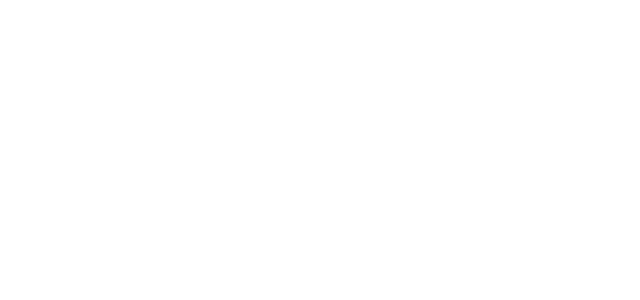
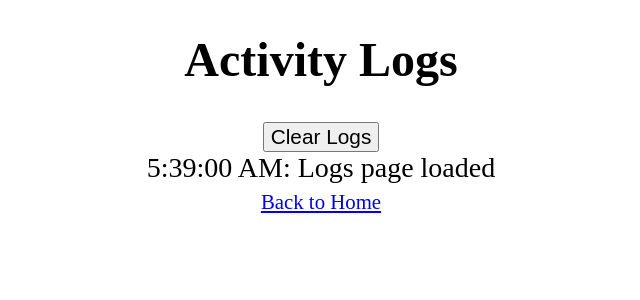
Before and after one commit to shRamim13/quote_master_vue2, a Vue app: page /logs in a window 1280 px wide. Shown: the top 300 px of the page, without its empty margins (319-959 px from the left). Built offline with nearby package versions, Linux system fonts and the light colour scheme.

Commit message:
add loggers

```diff
--- a/src/components/FavoriteItem.vue
+++ b/src/components/FavoriteItem.vue
@@ -16,12 +16,11 @@
   name: "FavoriteItem",
   components: { QuoteButton },
   props: {
-    quote: Object,
-    index: Number
+    quote: Object
   },
   methods: {
     removeFavorite() {
-      this.$emit('delete-item', this.index);
+      this.$emit('delete-item');
     }
   }
 };
--- a/src/router/index.js
+++ b/src/router/index.js
@@ -2,6 +2,7 @@
 import VueRouter from 'vue-router'
 import HomePage from '@/views/HomePage.vue'
 import FavoritesPage from '@/views/FavoritesPage.vue'
+import LogsPage from '@/views/LogsPage.vue'
 
 Vue.use(VueRouter)
 
@@ -15,6 +16,11 @@
     path: '/favorites',
     name: 'Favorites',
     component: FavoritesPage
+  },
+  {
+    path: '/logs',
+    name: 'Logs',
+    component: LogsPage
   }
 ]
 
--- /dev/null
+++ b/src/store.js
@@ -0,0 +1,15 @@
+import { reactive } from 'vue'
+
+export const store = reactive({
+  favoriteQuotes: [],
+  logs: [],
+
+  addLog(message) {
+    const logEntry = `${new Date().toLocaleTimeString()}: ${message}`;
+    this.logs.unshift(logEntry);
+  },
+
+  clearLogs() {
+    this.logs = [];
+  }
+})
--- a/src/views/FavoritesPage.vue
+++ b/src/views/FavoritesPage.vue
@@ -26,6 +26,7 @@
 <script>
 import SearchComponent from "@/components/SearchComponent.vue";
 import FavoriteList from "@/components/FavoriteList.vue";
+import { store } from "@/store.js";
 
 export default {
   name: 'FavoritesPage',
@@ -35,42 +36,46 @@
   },
   data() {
     return {
-      searchQuery: '',
-      favoriteQuotes: []
+      searchQuery: ''
     }
   },
   computed: {
+    store() {
+      return store;
+    },
     filteredFavorites() {
       if (!this.searchQuery) {
-        return this.favoriteQuotes
+        return store.favoriteQuotes
       }
 
       const query = this.searchQuery.toLowerCase()
-      return this.favoriteQuotes.filter(quote =>
+      const filtered = store.favoriteQuotes.filter(quote =>
         quote.quote.toLowerCase().includes(query) ||
         quote.author.toLowerCase().includes(query)
       )
+      store.addLog(`Search query: ${this.searchQuery}`);
+      store.addLog(`Filtered results: ${filtered.length}`);
+      return filtered
     }
   },
   created() {
-    this.loadFavorites()
+    store.addLog('Favorites page loaded');
+    store.addLog(`Current favorites: ${store.favoriteQuotes.length}`);
   },
   methods: {
-    loadFavorites() {
-      const saved = localStorage.getItem('favoriteQuotes')
-      this.favoriteQuotes = saved ? JSON.parse(saved) : []
-    },
     removeFavorite(index) {
       if (this.searchQuery) {
         const filteredQuote = this.filteredFavorites[index]
-        const originalIndex = this.favoriteQuotes.findIndex(quote =>
+        store.addLog(`Deleting quote: ${filteredQuote.quote}`);
+        const originalIndex = store.favoriteQuotes.findIndex(quote =>
           quote.id === filteredQuote.id
         )
-        this.favoriteQuotes.splice(originalIndex, 1)
+        store.favoriteQuotes.splice(originalIndex, 1)
       } else {
-        this.favoriteQuotes.splice(index, 1)
+        const quoteToDelete = store.favoriteQuotes[index];
+        store.addLog(`Deleting quote: ${quoteToDelete.quote}`);
+        store.favoriteQuotes.splice(index, 1)
       }
-      localStorage.setItem('favoriteQuotes', JSON.stringify(this.favoriteQuotes))
     }
   }
 }
--- a/src/views/HomePage.vue
+++ b/src/views/HomePage.vue
@@ -37,18 +37,22 @@
     <div>
       <div>
         <h3>Favorites</h3>
-        <p>{{ favoriteQuotes.length }} Saved Quotes</p>
+        <p>{{ store.favoriteQuotes.length }} Saved Quotes</p>
       </div>
 
       <QuoteButton
         :label="
-          favoriteQuotes.length > 0
+          store.favoriteQuotes.length > 0
             ? 'View Favorites'
             : 'No Quotes Yet'
         "
-        :disabled="spinner || favoriteQuotes.length === 0"
+        :disabled="spinner || store.favoriteQuotes.length === 0"
         @buttonClicked="goToFavorites"
       />
+
+      <div>
+        <router-link to="/logs">View Activity Logs</router-link>
+      </div>
     </div>
   </div>
 </template>
@@ -56,13 +60,13 @@
 <script>
 import QuoteDisplay from "@/components/QuoteDisplay.vue";
 import QuoteButton from "@/components/QuoteButton.vue";
+import { store } from "@/store.js";
 
 export default {
   components: { QuoteDisplay, QuoteButton },
   data() {
     return {
       currentQuote: null,
-      favoriteQuotes: [],
       spinner: false,
       error: null,
       isQuoteInserted: false,
@@ -71,8 +75,10 @@
       addToFavoriteTrigger: 0,
     };
   },
-  created() {
-    this.loadFavorites();
+  computed: {
+    store() {
+      return store;
+    }
   },
   methods: {
     async fetchRandomQuote() {
@@ -80,13 +86,15 @@
       this.spinner = true;
       this.quoteInsertCount = 0;
       this.addToFavoriteTrigger = 0;
+      store.addLog('Generating new quote...');
       try {
         this.currentQuote = null;
         const response = await fetch("/api/qotd");
         const polishedResponse = await response.json();
-        console.log(polishedResponse);
+        store.addLog(`Quote generated: ${polishedResponse.quote.body}`);
         this.currentQuote = polishedResponse;
       } catch (error) {
+        store.addLog(`Error generating quote: ${error.message}`);
         this.error = "Try Again";
       } finally {
         this.spinner = false;
@@ -94,7 +102,7 @@
     },
     addToFavoriteCart: function () {
       this.addToFavoriteTrigger++;
-      for (const quote in this.favoriteQuotes) {
+      for (const quote in store.favoriteQuotes) {
         if (
           this.currentQuote.quote.author == quote.author &&
           this.currentQuote.quote.body == quote.quote
@@ -104,35 +112,31 @@
         }
       }
       if (!this.isQuoteInserted && this.quoteInsertCount == 0) {
-        this.favoriteQuotes.push({
+        const newFavorite = {
           id: this.currentQuote.quote.id,
           author: this.currentQuote.quote.author,
           quote: this.currentQuote.quote.body,
-        });
+        };
+        store.favoriteQuotes.push(newFavorite);
+        store.addLog(`Quote added to favorites: ${newFavorite.quote}`);
+        store.addLog(`Total favorites: ${store.favoriteQuotes.length}`);
         this.quoteInsertCount++;
         this.isQuoteInserted = false;
-        this.saveFavorites();
+      } else {
+        store.addLog('Quote already in favorites or already added');
       }
     },
     toggleFavorites() {
       this.showFavorites = !this.showFavorites;
     },
     deleteFavoriteQuote(index) {
-      this.favoriteQuotes.splice(index, 1);
+      store.favoriteQuotes.splice(index, 1);
     },
     goToFavorites() {
+      store.addLog('Going to favorites page');
+      store.addLog(`Current favorites count: ${store.favoriteQuotes.length}`);
       this.$router.push("/favorites");
-    },
-    loadFavorites() {
-      const saved = localStorage.getItem("favoriteQuotes");
-      this.favoriteQuotes = saved ? JSON.parse(saved) : [];
-    },
-    saveFavorites() {
-      localStorage.setItem(
-        "favoriteQuotes",
-        JSON.stringify(this.favoriteQuotes)
-      );
-    },
+    }
   },
 };
 </script>
--- /dev/null
+++ b/src/views/LogsPage.vue
@@ -0,0 +1,47 @@
+<template>
+  <div>
+    <h1>Activity Logs</h1>
+
+    <div>
+      <QuoteButton label="Clear Logs" @buttonClicked="clearLogs" />
+    </div>
+
+    <div>
+      <div v-for="(log, index) in store.logs" :key="index">
+        {{ log }}
+      </div>
+
+      <div v-if="store.logs.length === 0">
+        <p>No logs yet</p>
+      </div>
+    </div>
+
+    <div>
+      <router-link to="/">Back to Home</router-link>
+    </div>
+  </div>
+</template>
+
+<script>
+import QuoteButton from "@/components/QuoteButton.vue";
+import { store } from "@/store.js";
+
+export default {
+  name: "LogsPage",
+  components: { QuoteButton },
+  computed: {
+    store() {
+      return store;
+    },
+  },
+  created() {
+    store.addLog("Logs page loaded");
+  },
+  methods: {
+    clearLogs() {
+      store.clearLogs();
+      store.addLog("Logs cleared");
+    },
+  },
+};
+</script>
```
